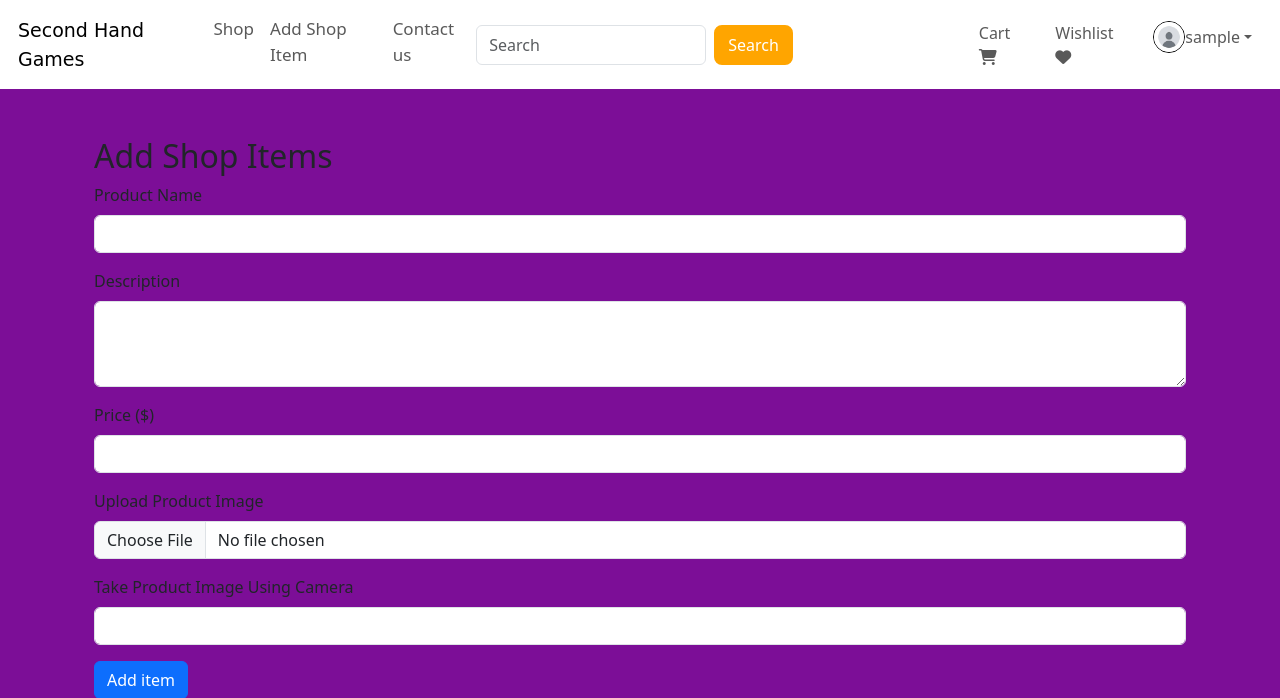
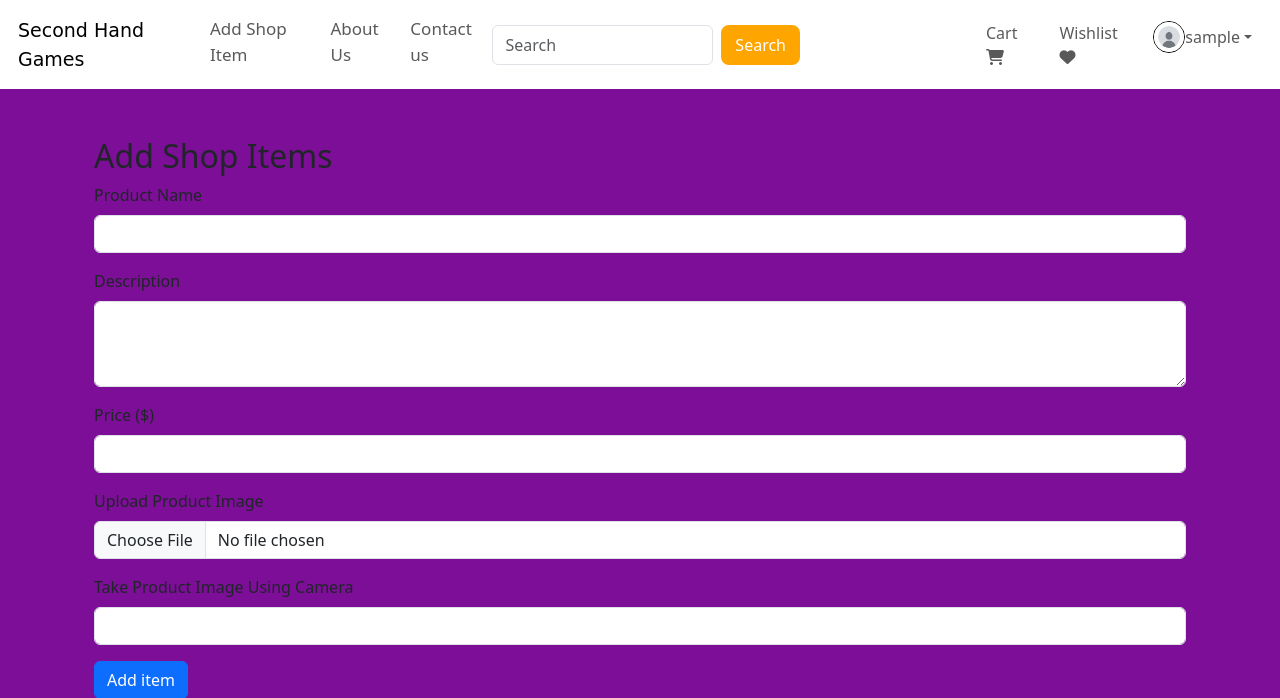
Before and after one commit to Natalie-LG05/Second-Hand-Games, a Flask app: page /add-shop-items in a window 1280 px wide. Shown: the top 698 px of the page. Run offline with Flask 3, Linux system fonts and the light colour scheme; the visitor is signed in with stand-in values (Sample User, id 1); parts of the project's set-up code (start-up, migrations or seed data) failed here and were passed over; some libraries are stand-ins or nearby versions.

Commit message:
"fixed account part"

```diff
--- a/website/templates/base.html
+++ b/website/templates/base.html
@@ -43,11 +43,11 @@
             </li>
 
             <li class="nav-item">
-              <a class="nav-link text-grey" href="{{ url_for('views.shop') }}" style="font-size: 17px;">Shop</a>
+              <a class="nav-link text-grey" href="{{ url_for('views.add_item') }}" style="font-size: 17px;">Add Shop Item</a>
             </li>
 
             <li class="nav-item">
-              <a class="nav-link text-grey" href="{{ url_for('views.add_item') }}" style="font-size: 17px;">Add Shop Item</a>
+              <a class="nav-link text-grey" href="#" style="font-size: 17px;">About Us</a>
             </li>
 
             <li class="nav-item">
@@ -112,6 +112,7 @@
               {% endif %}
             </ul>
           </li>
+
         </ul>
 
 
--- a/website/views.py
+++ b/website/views.py
@@ -442,7 +442,7 @@ def place_order():
 
                 db.session.delete(item)
 
-    db.session.commit()
+                db.session.commit()
 
             flash('Order Placed Successfully')
 
```
